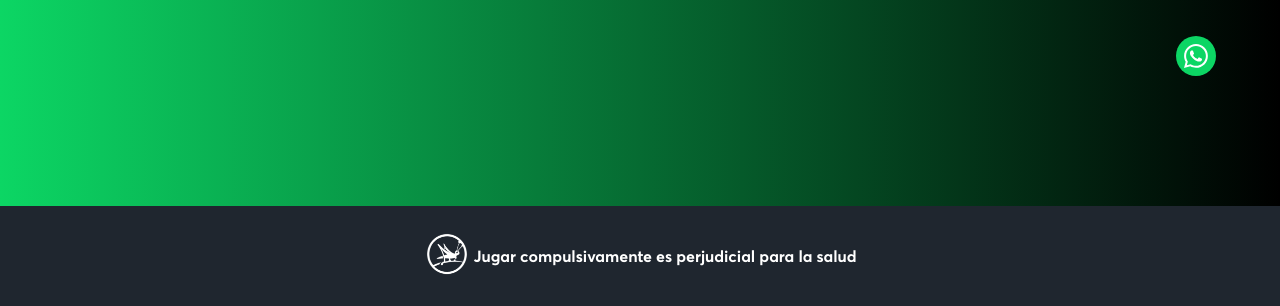
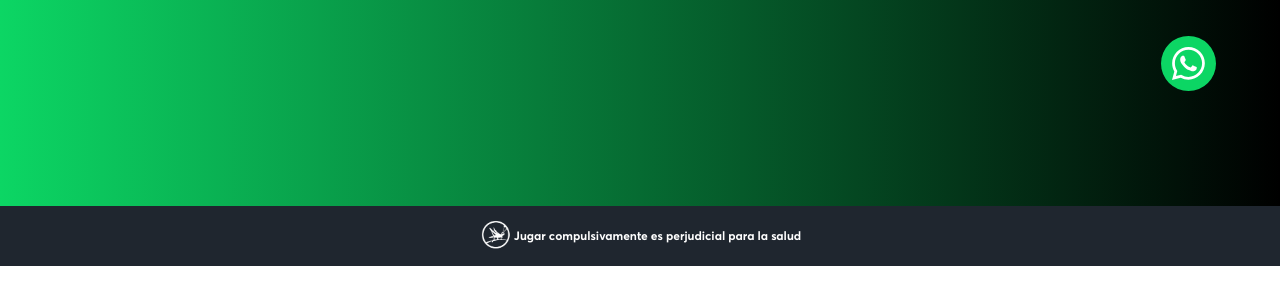
Before and after one commit to Davidvg29/landing-sportsbet, a plain HTML site: page index.html in a window 1280 px wide. Shown: the part 644-950 px from the top of the page. After the commit the page ends 910 px from the top, so only its background shows below. Drawn offline with Linux system fonts and the light colour scheme.

Commit message:
ajustar tamaño y altura del pie de página y contenedor de WhatsApp

```diff
--- a/index.css
+++ b/index.css
@@ -246,7 +246,7 @@ hr{
 .footerLegales{
     background-color: #1F262F;
     max-width: 100%;
-    height: 100px;
+    height: 60px;
     display: flex;
     justify-content:center;
     align-items: center;
@@ -258,15 +258,18 @@ hr{
     margin-top: 50px;
 }
 .footerLegales img{
-    width: 50px;
+    width: 35px;
+}
+.footerLegales p{
+    font-size: 12px;
 }
 .conteiner-whatsapp{
+    width: 55px;
+    height: 55px;
     position: fixed;
     top: 85%;
     right: 5%;
     background-color: #0CD664;
-    width: 40px;
-    height: 40px;
     display: flex;
     justify-content: center;
     align-items: center;
```
